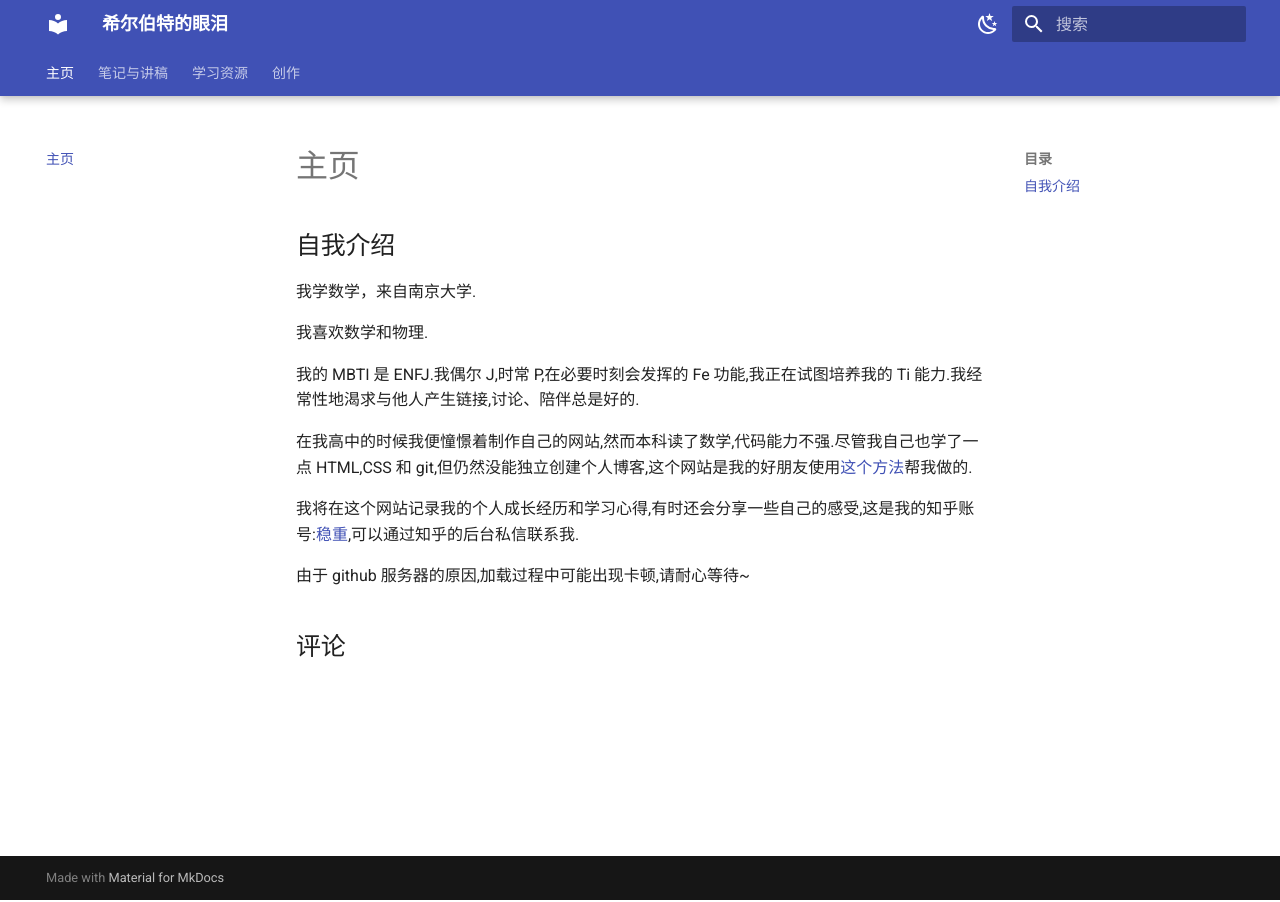
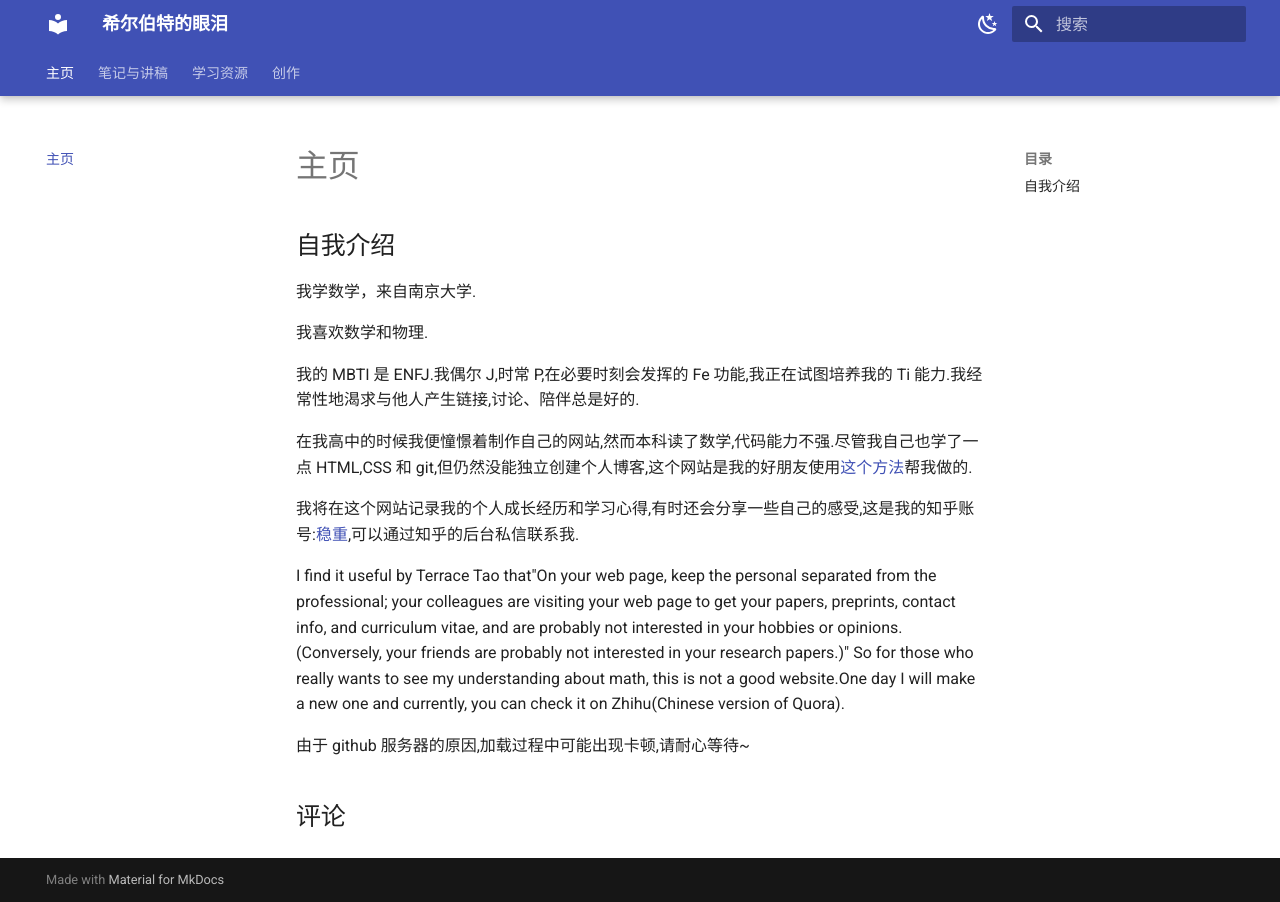
Before and after one commit to Hilbertear/Hilbertmath, an MkDocs documentation site: the page built from docs/index.md, in a window 1280 px wide. Built offline with MkDocs 1.6.1 and Material for MkDocs 9.7.7, drawn with Linux system fonts in a browser that asks for light colours; comment, search, counter and statistics services are not loaded.

Commit message:
modify intro

```diff
--- a/docs/index.md
+++ b/docs/index.md
@@ -19,4 +19,6 @@ comments: true
 
 我将在这个网站记录我的个人成长经历和学习心得,有时还会分享一些自己的感受,这是我的知乎账号:[稳重](https://www.zhihu.com/people/wen-zhong-16-88),可以通过知乎的后台私信联系我.
 
+I find it useful by Terrace Tao that"On your web page, keep the personal separated from the professional; your colleagues are visiting your web page to get your papers, preprints, contact info, and curriculum vitae, and are probably not interested in your hobbies or opinions. (Conversely, your friends are probably not interested in your research papers.)" So for those who really wants to see my understanding about math, this is not a good website.One day I will make a new one and currently, you can check it on Zhihu(Chinese version of Quora).
+
 由于 github 服务器的原因,加载过程中可能出现卡顿,请耐心等待~
```
